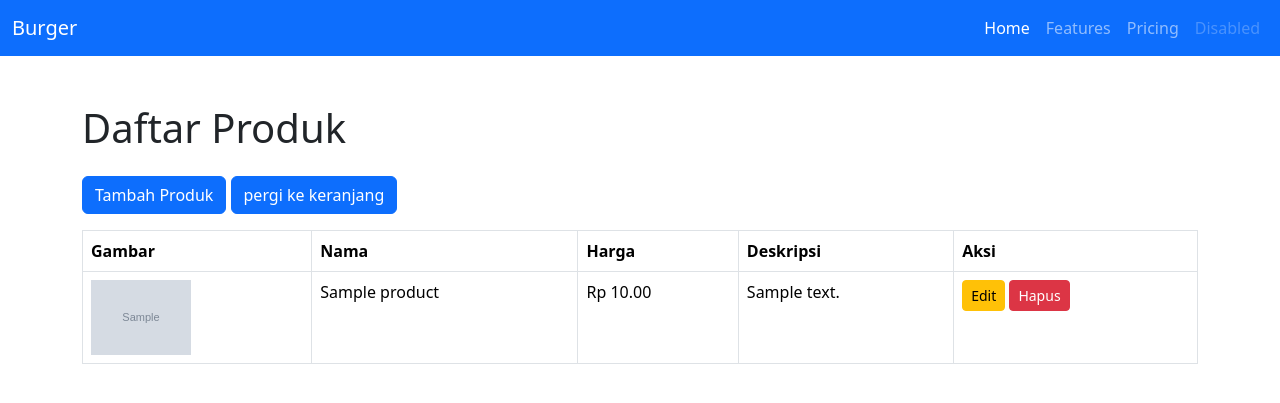
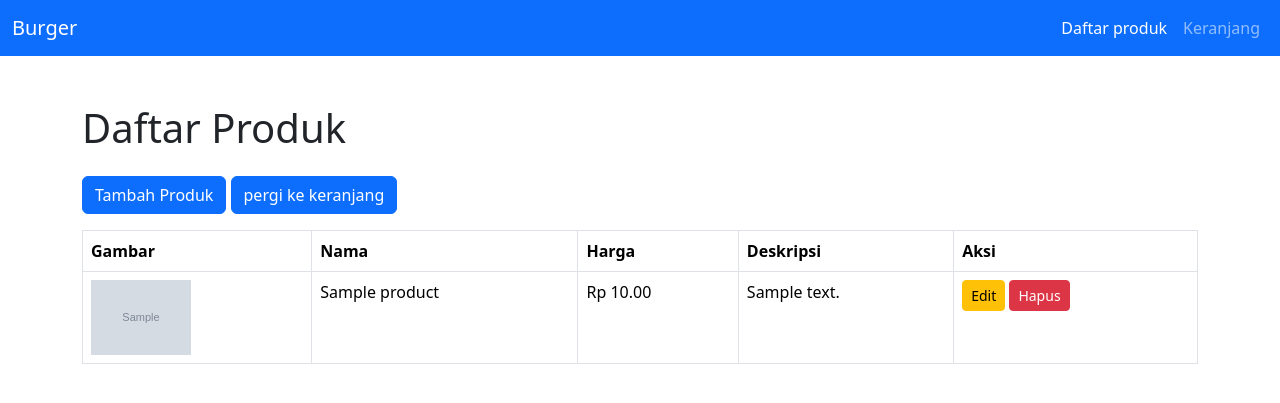
Before and after one commit to hilminugrah/tugas_sesi9_eduwork, a PHP site: page / in a window 1280 px wide. Shown: the top 403 px of the page. Run offline with PHP 8.4, Linux system fonts and the light colour scheme; tables that the repository leaves empty or names only in its code hold one stand-in row (values such as "Sample post"); grey boxes marked "Sample" are stand-in pictures.

Commit message:
merubah navbar

```diff
--- a/index.php
+++ b/index.php
@@ -33,17 +33,11 @@ if (isset($_POST['add_to_cart'])) {
     </button>
     <div class="collapse navbar-collapse" id="navbarNav">
       <ul class="navbar-nav ms-auto">
-        <li class="nav-item">
-          <a class="nav-link active" aria-current="page" href="#">Home</a>
+      <li class="nav-item">
+          <a class="nav-link active" aria-current="page" href="index.php">Daftar produk</a>
         </li>
         <li class="nav-item">
-          <a class="nav-link" href="#">Features</a>
-        </li>
-        <li class="nav-item">
-          <a class="nav-link" href="#">Pricing</a>
-        </li>
-        <li class="nav-item">
-          <a class="nav-link disabled" href="#" tabindex="-1" aria-disabled="true">Disabled</a>
+          <a class="nav-link" href="keranjang.php">Keranjang</a>
         </li>
       </ul>
     </div>
```
Also changed, not shown: add_product.php (+2 -9 lines), cart.php (+3 -9 lines), edit_product.php (+3 -9 lines), keranjang.php (+3 -9 lines).
